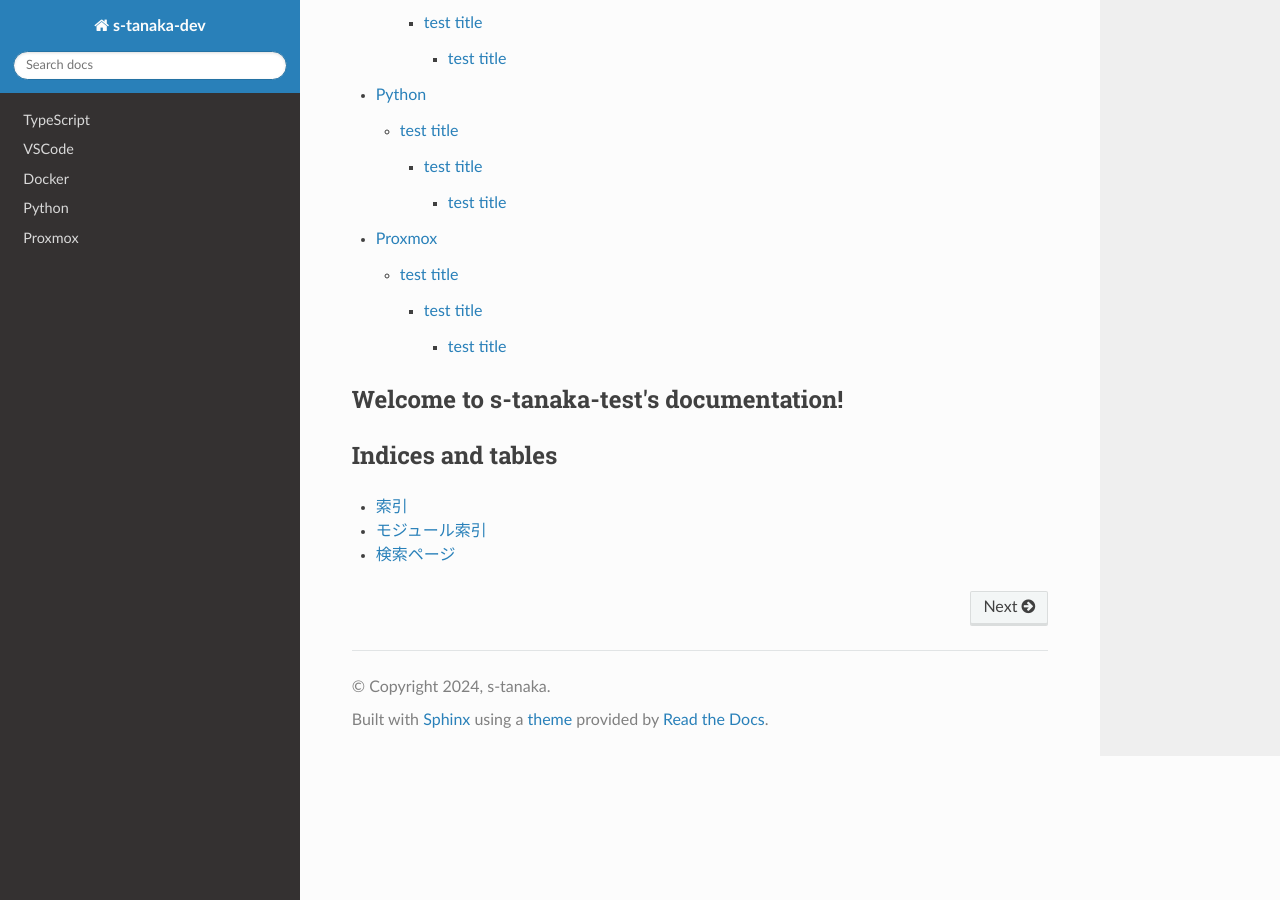
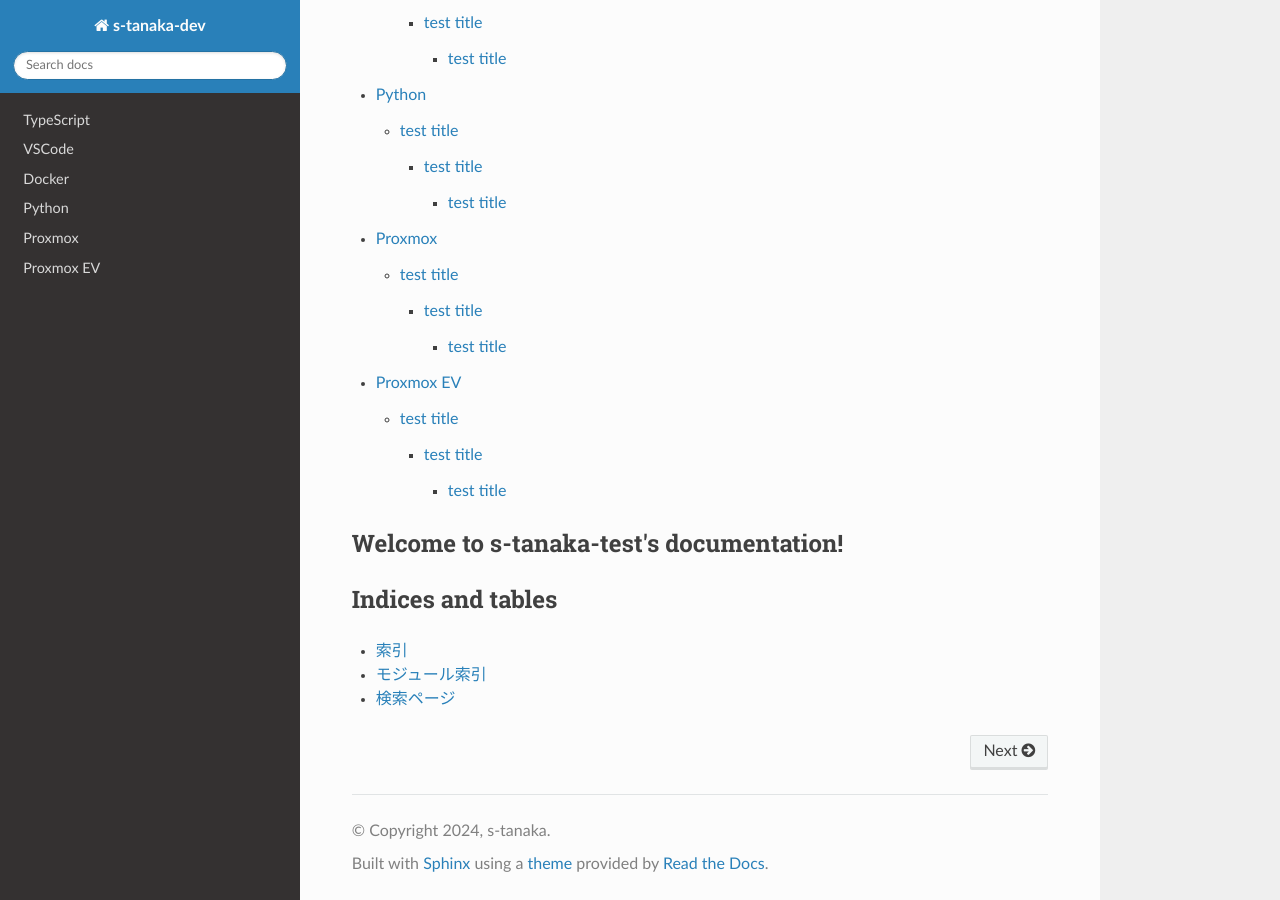
Before and after one commit to ProxmoxDev/sphinx, a Sphinx documentation site: the page built from docs/source/index.rst, in a window 1280 px wide and 900 px high, scrolled down 517 px. Built offline with Sphinx 7.4.7 and the Read the Docs theme 2.0.0, drawn with Linux system fonts in a browser that asks for light colours; pages that are not in the unit, such as notebooks, are missing from menus.

Commit message:
add: Proxmox EV

```diff
--- a/docs/source/index.rst
+++ b/docs/source/index.rst
@@ -14,6 +14,7 @@
    docker/index
    python/index
    proxmox/index
+   proxmox/sub
 
 Welcome to s-tanaka-test's documentation!
 =========================================
--- /dev/null
+++ b/docs/source/proxmox/sub.md
@@ -0,0 +1,9 @@
+# Proxmox EV
+
+## test title
+
+### test title
+
+#### test title
+
+[Proxmox](https://www.proxmox.com/en/)
```
